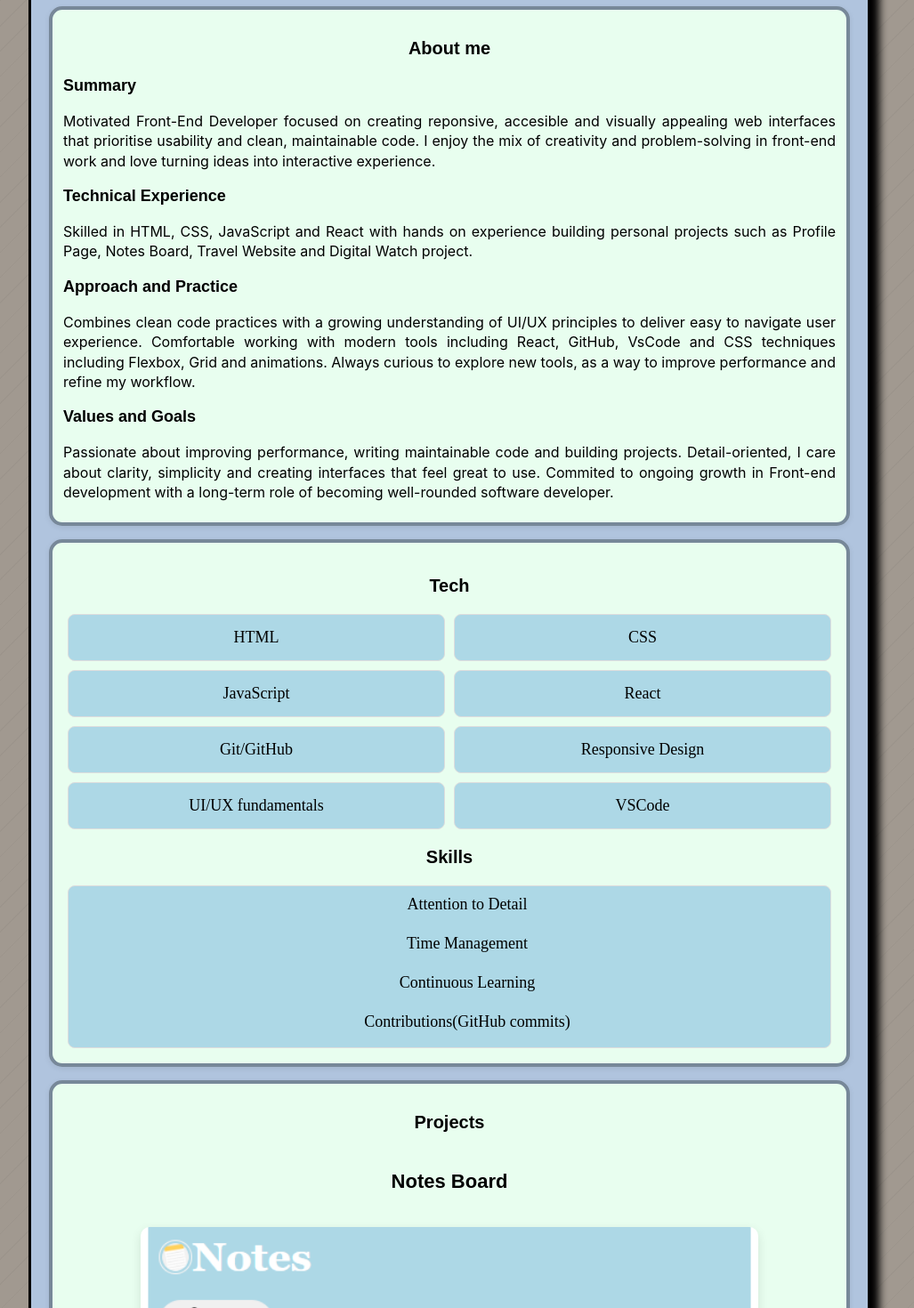
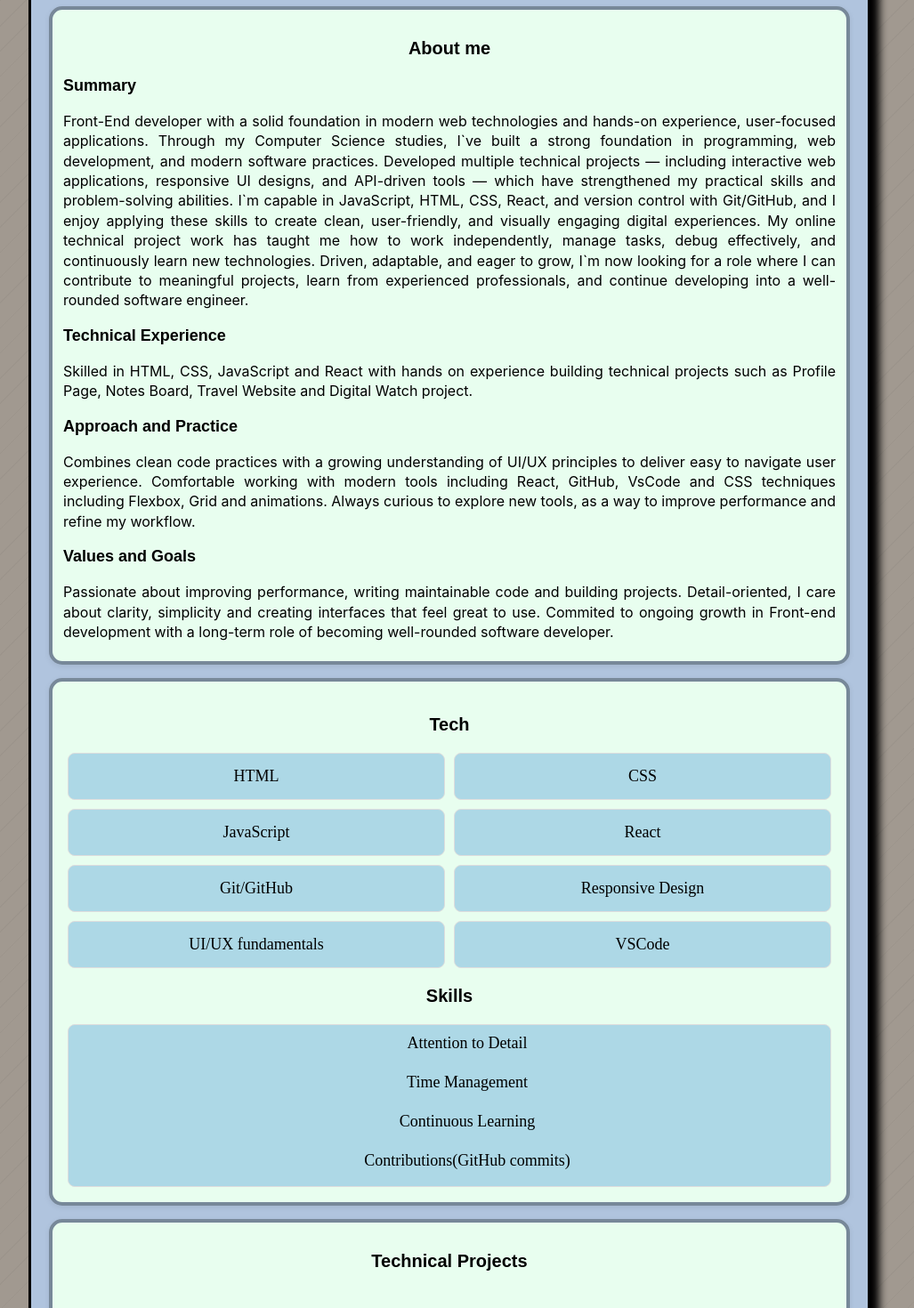
Before and after one commit to TMirev/profile-project, a React (Vite) app: page / in a window 1280 px wide. Shown: the part 600-2070 px from the top of the page at 89% size, without its empty margins (135-1162 px from the left). Built offline with nearby package versions, Linux system fonts and the light colour scheme.

Commit message:
Small changes over certificate section

```diff
--- a/src/Card.jsx
+++ b/src/Card.jsx
@@ -54,10 +54,15 @@ function Card({ children }) {
                 <h2>About me</h2>
 
                 <h3>Summary</h3>
-                <p>Motivated Front-End Developer focused on creating reponsive, accesible and visually appealing web interfaces that prioritise usability and clean, maintainable code. I enjoy the mix of creativity and problem-solving in front-end work and love turning ideas into interactive experience. </p>
+                <p>Front-End developer with a solid foundation in modern web technologies and hands-on experience, user-focused applications.
+                    Through my Computer Science studies, I`ve built a strong foundation in programming, web development, and modern software practices.
+                    Developed multiple technical projects — including interactive web applications, responsive UI designs, and API-driven tools — which have strengthened my practical skills and problem-solving abilities.
+                    I`m capable in JavaScript, HTML, CSS, React, and version control with Git/GitHub, and I enjoy applying these skills to create clean, user-friendly, and visually engaging digital experiences.
+                    My online technical project work has taught me how to work independently, manage tasks, debug effectively, and continuously learn new technologies.
+                    Driven, adaptable, and eager to grow, I`m now looking for a role where I can contribute to meaningful projects, learn from experienced professionals, and continue developing into a well-rounded software engineer. </p>
 
                 <h3>Technical Experience</h3>
-                <p>Skilled in HTML, CSS, JavaScript and React with hands on experience building personal projects such as Profile Page, Notes Board, Travel Website and Digital Watch project. </p>
+                <p>Skilled in HTML, CSS, JavaScript and React with hands on experience building technical projects such as Profile Page, Notes Board, Travel Website and Digital Watch project. </p>
 
                 <h3>Approach and Practice</h3>
                 <p>Combines clean code practices with a growing understanding of UI/UX principles to deliver easy to navigate user experience. Comfortable working with modern tools including React, GitHub, VsCode and CSS techniques including Flexbox, Grid and animations. Always curious to explore new tools, as a way to improve performance and refine my workflow.</p>
--- a/src/components/Certification.jsx
+++ b/src/components/Certification.jsx
@@ -5,7 +5,7 @@ function Certification() {
 
             <ul className="certification-list">
                 <li>React + Vite qualification course (Udemy)</li>
-                <li>JavaScript Basics - SoftUni Academy</li>
+                <li>JavaScript - SoftUni Academy</li>
                 <li>Active GitHub contributions</li>
                 <li>Bachelor Degree of Computer Science, Arden University London, UK (2023-2026)</li>
             </ul>
--- a/src/components/Projects.jsx
+++ b/src/components/Projects.jsx
@@ -7,7 +7,7 @@ import TravelWeb from "../images/TravelWeb.jpg";
 function Projects() {
     return (
         <section className="project-section">
-            <h2>Projects</h2>
+            <h2>Technical Projects</h2>
 
             <div className="project-section">
 
```
Also changed, not shown: 1 other file (tests, documents, lock files or other folders).
